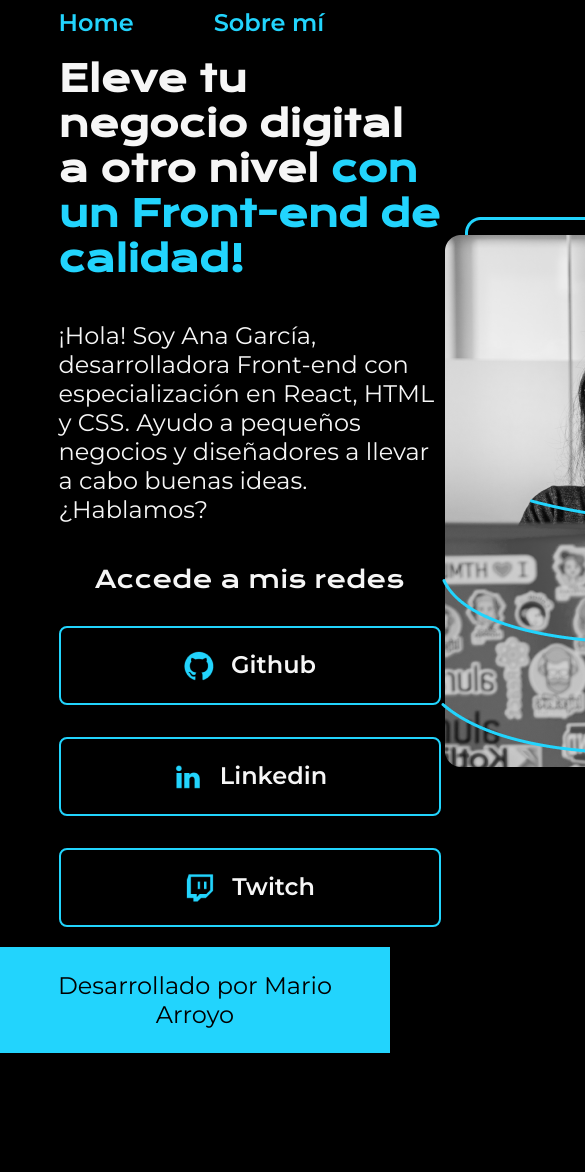
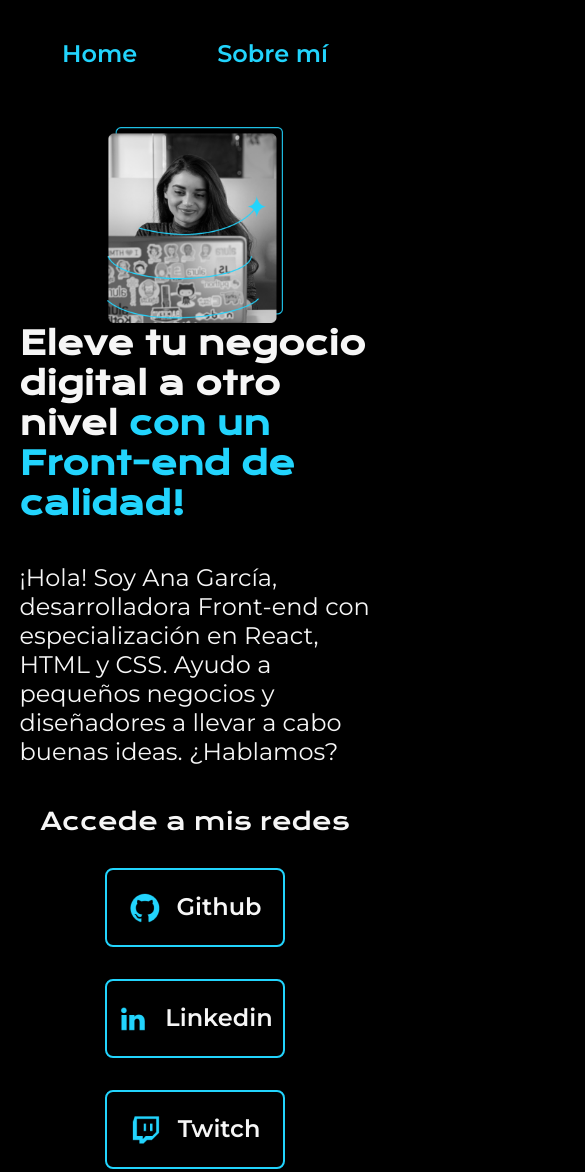
Before and after one commit to mariobrenesarroyo/HTML-y-CSS-ambientes-de-desarrollo-estructura-de-archivos-y-tags, a plain HTML site: page trabajo1/styles/index.html in a window 390 px wide. Shown: the top 1172 px of the page, 585 px wide, since content can reach past the window. Before the commit the page ends 1053 px from the top, so only its background shows below. Drawn offline with nearby package versions, Linux system fonts and the light colour scheme.

Commit message:
Contenido responsivo

```diff
--- a/trabajo1/styles/index.html
+++ b/trabajo1/styles/index.html
@@ -5,7 +5,7 @@
     <meta http-equiv="X-UA-Compatible" content="IE=edge">
     <meta name="viewport" content="width=device-width, initial-scale=1.0">
     <title>Portafolio</title>
-    <link rel="stylesheet" href="./style.css">
+    <link rel="stylesheet" href="style.css">
 
 </head>
 <body>
@@ -44,7 +44,7 @@
                 </div>
 
         </section>
-            <img src="../assets/Imagem.png" alt="Foto de Ana García desarrolando un proyecto">
+            <img class="presentacion__imagen" src="../assets/Imagem.png" alt="Foto de Ana García desarrolando un proyecto">
     </main>
     <footer class="footer">
         <p>Desarrollado por Mario Arroyo</p>
--- a/trabajo1/styles/style.css
+++ b/trabajo1/styles/style.css
@@ -2,9 +2,9 @@
 
 
 :root {
-    --color-primario: #000000;
-    --color-secundario: #F6F6F6;
-    --color-terciario: #22D4FD;
+    --color-primaria: #000000;
+    --color-secundaria: #F6F6F6;
+    --color-terciaria: #22D4FD;
     --color-hover: #272727;
 
     --fuente-krona: 'Krona One', sans-serif;
@@ -18,8 +18,8 @@
 
 body{
     box-sizing: border-box;
-    background-color: var(--color-primario);
-    color: var(--color-secundario);
+    background-color: var(--color-primaria);
+    color: var(--color-secundaria);
 }
 
 .header{
@@ -32,9 +32,9 @@ body{
 }
 .header__menu__link{
     font-family: var(--fuente-montserrat);
-    font-size: 24px;
+    font-size: 1.5rem;
     font-weight: 600;
-    color: var(--color-terciario);
+    color: var(--color-terciaria);
     text-decoration: none;
 
 }
@@ -49,7 +49,7 @@ body{
 }
 
 .presentacion__contenido{
-    width: 615px;
+    width: 50%;
     display: flex;
     flex-direction: column;
     gap: 40px;
@@ -57,16 +57,16 @@ body{
 
 
 .presentacion__contenido__titulo{
-    font-size: 36px;
+    font-size: 2rem;
     font-family: var(--fuente-krona);
 }
 
 .titulo-destaque {
-    color: var(--color-terciario); ;
+    color: var(--color-terciaria); ;
 }
 
 .presentacion__contenido__texto{
-    font-size: 24px;
+    font-size: 1.5rem;
     font-family: var(--fuente-montserrat);
 }
 
@@ -81,21 +81,21 @@ body{
 .presentacion__enlaces__subtitulo{
     font-family: var(--fuente-krona);
     font-weight: 400;
-    font-size: 24px;
+    font-size: 1.5rem;
 }
 .presentacion__enlaces__link{
       display: flex;
       justify-content: center;
       gap: 16px;
-      border: 2px solid var(--color-terciario);
-      width: 378px;
+      border: 2px solid var(--color-terciaria);
+      width: 50%;
       text-align: center;
       border-radius: 8px;
-      font-size: 24px;
+      font-size: 1.5rem;
       font-weight: 600;
       padding: 21.5px 0;
       text-decoration: none;
-      color: var(--color-secundario);
+      color: var(--color-secundaria);
       font-family: var(--fuente-montserrat);
 }
 
@@ -103,12 +103,36 @@ body{
     background-color: var(--color-hover);
 }
 
+.presentacion__imagen{
+    width: 50%;
+}
+
 .footer{
-    color:var(--color-primario);
-    background-color: var(--color-terciario);
+    color:var(--color-primaria);
+    background-color: var(--color-terciaria);
     padding: 24px;
     text-align: center;
-    font-family: var(--fuente-montserrat);
-    font-size: 24px;
+    font-family: var(--fuente-krona);
+    font-size: 1.5rem;
     font-weight: 400;
 }
+
+@media (max-width: 1200px) {
+
+    .header{
+         padding: 10%;
+    }
+    .header__menu{
+        justify-content: center;
+    }
+    .presentacion{
+        flex-direction: column-reverse;
+        padding: 5%;
+
+    }
+
+    .presentacion__contenido{
+        width: auto;
+    }
+
+}
```
Also changed, not shown: trabajo1/styles/about.html (+1 -1 lines).
